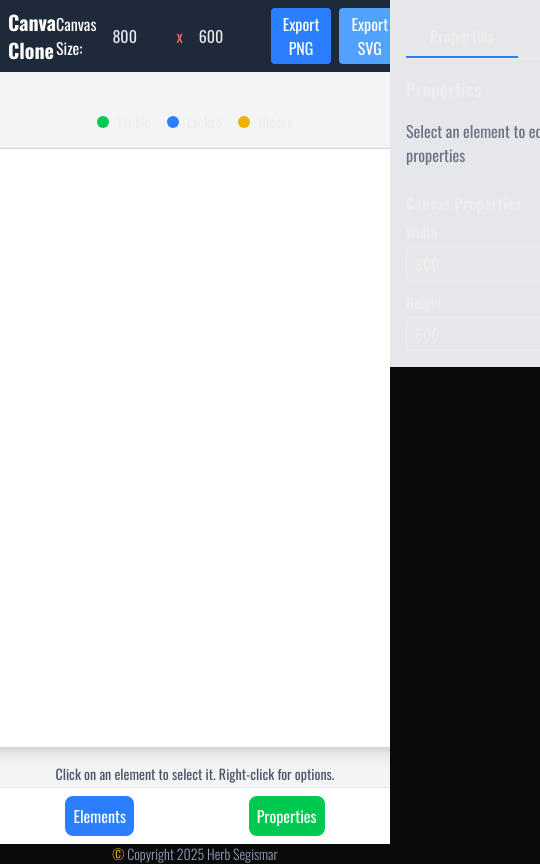
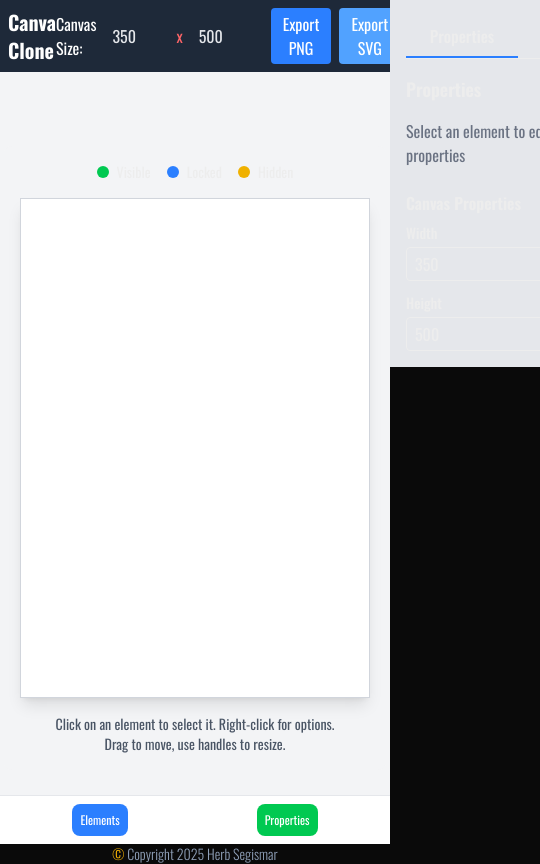
Before and after one commit to HerbertSegismar/canva-clone, a Next.js app: page / in a window 390 px wide. Shown: the whole page, 540 px wide, since content can reach past the window. Built offline with nearby package versions, Linux system fonts and the light colour scheme.

Commit message:
mobile res2

```diff
--- a/app/components/CanvasArea.tsx
+++ b/app/components/CanvasArea.tsx
@@ -9,6 +9,7 @@ interface CanvasAreaProps {
   setSelectedElement: React.Dispatch<React.SetStateAction<number | null>>;
   updateElement: (id: number, updates: Partial<CanvasElementType>) => void;
   canvasSize: CanvasSize;
+  isMobile: boolean;
 }
 
 const CanvasArea = forwardRef<HTMLDivElement, CanvasAreaProps>(
--- a/app/components/ElementsPanel.tsx
+++ b/app/components/ElementsPanel.tsx
@@ -2,6 +2,7 @@ import { ElementType } from "@/app/types";
 
 interface ElementsPanelProps {
   addElement: (elementType: ElementType) => void;
+  isMobile: boolean;
 }
 
 const ElementsPanel: React.FC<ElementsPanelProps> = ({ addElement }) => {
--- a/app/components/PropertiesPanel.tsx
+++ b/app/components/PropertiesPanel.tsx
@@ -10,6 +10,7 @@ interface PropertiesPanelProps {
   setCanvasSize: React.Dispatch<React.SetStateAction<CanvasSize>>;
   elements: CanvasElement[];
   setElements: React.Dispatch<React.SetStateAction<CanvasElement[]>>;
+  isMobile: boolean;
 }
 
 const PropertiesPanel: React.FC<PropertiesPanelProps> = ({
--- a/app/components/Toolbar.tsx
+++ b/app/components/Toolbar.tsx
@@ -16,6 +16,7 @@ interface ToolbarProps {
   setIsElementsPanelOpen: (open: boolean) => void;
   isPropertiesPanelOpen: boolean;
   setIsPropertiesPanelOpen: (open: boolean) => void;
+  isMobile: boolean;
 }
 
 const Toolbar: React.FC<ToolbarProps> = ({
--- a/app/page.tsx
+++ b/app/page.tsx
@@ -1,12 +1,12 @@
 "use client";
 
-import { useState, useCallback, useRef, SetStateAction } from "react";
+import { useState, useCallback, useRef, useEffect } from "react";
 import Head from "next/head";
 import CanvasArea from "./components/CanvasArea";
 import Toolbar from "./components/Toolbar";
 import ElementsPanel from "./components/ElementsPanel";
 import PropertiesPanel from "./components/PropertiesPanel";
-import { CanvasElement, CanvasSize, ElementType, DesignData } from "./types";
+import { CanvasElement, CanvasSize, ElementType } from "./types";
 
 export default function Home() {
   const [canvasElements, setCanvasElements] = useState<CanvasElement[]>([]);
@@ -17,25 +17,48 @@ export default function Home() {
   });
   const [isElementsPanelOpen, setIsElementsPanelOpen] = useState(false);
   const [isPropertiesPanelOpen, setIsPropertiesPanelOpen] = useState(false);
+  const [isMobile, setIsMobile] = useState(false);
   const canvasRef = useRef<HTMLDivElement>(null);
   const colors = ["#f6be3b", "#3b3bf6", "#f63b3b", "#3bf676"];
+
+  // Check if device is mobile
+  useEffect(() => {
+    const checkIsMobile = () => {
+      setIsMobile(window.innerWidth < 768);
+
+      // Adjust canvas size for mobile
+      if (window.innerWidth < 768) {
+        setCanvasSize({
+          width: Math.min(800, window.innerWidth - 40),
+          height: Math.min(500, window.innerHeight - 200),
+        });
+      }
+    };
+
+    checkIsMobile();
+    window.addEventListener("resize", checkIsMobile);
+
+    return () => {
+      window.removeEventListener("resize", checkIsMobile);
+    };
+  }, []);
 
   const addElement = useCallback(
     (elementType: ElementType) => {
       const newElement: CanvasElement = {
         id: Date.now(),
         type: elementType,
-        x: 100,
-        y: 100,
-        width: 100,
-        height: 100,
+        x: 50,
+        y: 50,
+        width: isMobile ? 80 : 100,
+        height: isMobile ? 80 : 100,
         rotation: 0,
         content: elementType === "text" ? "Sample Text" : "",
         color:
           elementType === "text"
             ? "#000000"
             : colors[Math.floor(Math.random() * colors.length)],
-        fontSize: 16,
+        fontSize: isMobile ? 14 : 16,
         zIndex: canvasElements.length,
         visible: true,
         locked: false,
@@ -44,11 +67,11 @@ export default function Home() {
       setSelectedElement(newElement.id);
 
       // Close the elements panel on mobile after adding an element
-      if (window.innerWidth < 768) {
+      if (isMobile) {
         setIsElementsPanelOpen(false);
       }
     },
-    [canvasElements.length, colors]
+    [canvasElements.length, colors, isMobile]
   );
 
   const updateElement = useCallback(
@@ -69,7 +92,7 @@ export default function Home() {
     canvasElements.find((el) => el.id === selectedElement) || null;
 
   return (
-    <div className="h-screen flex flex-col bg-gray-100">
+    <div className="h-screen flex flex-col bg-gray-100 overflow-hidden">
       <Head>
         <title>Canva Clone</title>
         <meta
@@ -91,6 +114,7 @@ export default function Home() {
         setIsElementsPanelOpen={setIsElementsPanelOpen}
         isPropertiesPanelOpen={isPropertiesPanelOpen}
         setIsPropertiesPanelOpen={setIsPropertiesPanelOpen}
+        isMobile={isMobile}
       />
 
       <div className="flex flex-1 overflow-hidden relative">
@@ -111,14 +135,14 @@ export default function Home() {
           ${isElementsPanelOpen ? "translate-x-0" : "-translate-x-full"}
           md:translate-x-0 fixed md:static left-0 top-0 h-full z-50
           transition-transform duration-300 ease-in-out
-          md:relative md:flex
+          md:relative md:flex w-64 md:w-48 lg:w-64
         `}
         >
-          <ElementsPanel addElement={addElement} />
+          <ElementsPanel addElement={addElement} isMobile={isMobile} />
         </div>
 
-        {/* Canvas Area */}
-        <div className="flex-1 overflow-auto flex items-center justify-center p-2 md:p-4">
+        {/* Canvas Area - Made larger on mobile */}
+        <div className="flex-1 overflow-auto flex items-center justify-center p-1 md:p-2">
           <CanvasArea
             ref={canvasRef}
             canvasElements={canvasElements}
@@ -127,6 +151,7 @@ export default function Home() {
             setSelectedElement={setSelectedElement}
             updateElement={updateElement}
             canvasSize={canvasSize}
+            isMobile={isMobile}
           />
         </div>
 
@@ -136,7 +161,7 @@ export default function Home() {
           ${isPropertiesPanelOpen ? "translate-x-0" : "translate-x-full"}
           md:translate-x-0 fixed md:static right-0 top-0 h-full z-50
           transition-transform duration-300 ease-in-out
-          md:relative md:flex
+          md:relative md:flex w-64 md:w-48 lg:w-64
         `}
         >
           <PropertiesPanel
@@ -146,14 +171,16 @@ export default function Home() {
             setCanvasSize={setCanvasSize}
             elements={canvasElements}
             setElements={setCanvasElements}
+            isMobile={isMobile}
           />
         </div>
       </div>
 
       {/* Mobile bottom toolbar */}
+      {isMobile && (
         <div className="md:hidden fixed bottom-0 left-0 right-0 bg-white border-t border-gray-200 p-2 flex justify-around z-30">
           <button
-          className="p-2 rounded-lg bg-blue-500 text-white"
+            className="p-2 rounded-lg bg-blue-500 text-white text-xs"
             onClick={() => {
               setIsElementsPanelOpen(true);
               setIsPropertiesPanelOpen(false);
@@ -162,7 +189,7 @@ export default function Home() {
             Elements
           </button>
           <button
-          className="p-2 rounded-lg bg-green-500 text-white"
+            className="p-2 rounded-lg bg-green-500 text-white text-xs"
             onClick={() => {
               setIsPropertiesPanelOpen(true);
               setIsElementsPanelOpen(false);
@@ -171,6 +198,7 @@ export default function Home() {
             Properties
           </button>
         </div>
+      )}
     </div>
   );
 }
```
Lines whose indentation alone changed are shown as unchanged.
